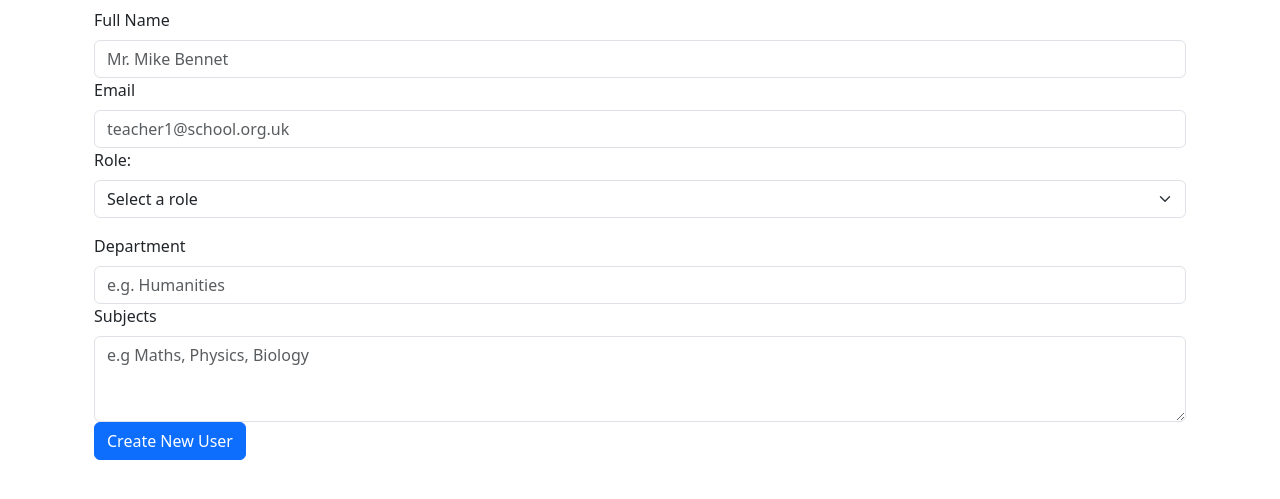
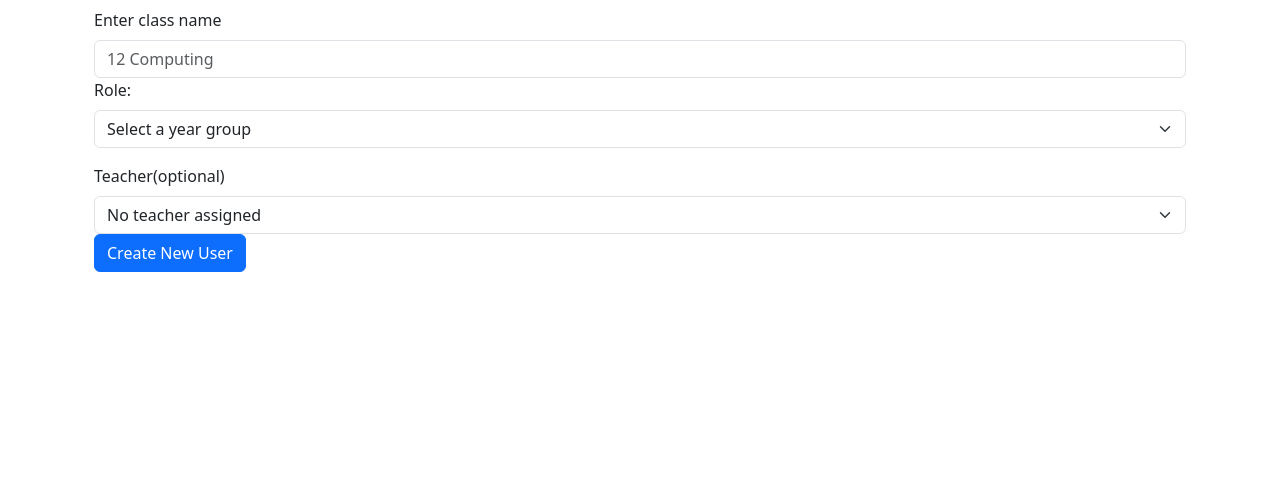
Before and after one commit to Tobi1654/SSMART, a Flask app: page /admin/add_class in a window 1280 px wide. Shown: the part 146-645 px from the top of the page. Run offline with Flask 3, Linux system fonts and the light colour scheme; the visitor is signed in with stand-in values (Sample User, id 1); data that the repository does not hold is empty.

Commit message:
added the add#-class template

```diff
--- a/app/models.py
+++ b/app/models.py
@@ -58,7 +58,7 @@ class Class(db.Model):
     __tablename__ = 'classes'
     class_id = db.Column(db.Integer, primary_key = True)
     teacher_id = db.Column(db.Integer, db.ForeignKey('teachers.teacher_id'), nullable = False)
-    class_name = db.Column(db.String(10), unique = True, nullable = False)
+    class_name = db.Column(db.String(50), unique = True, nullable = False)
     year_group = db.Column(db.Integer, nullable = False)
 
 #attendance database model, links to both student and class table
--- a/app/templates/add_class.html
+++ b/app/templates/add_class.html
@@ -8,71 +8,43 @@
 
 <form action="{{url_for('admin.add_class') }}" method="POST">
         <div class="form-group">
-                <label for="class_name" class="form-label">Full Name</label>
+                <label for="class_name" class="form-label">Enter class name</label>
                 <input type="text"
                         class="form-control"
-                        id="full_name"
-                        name="full_name"
-                        placeholder="Mr. Mike Bennet"
+                        id="class_name"
+                        name="class_name"
+                        placeholder="12 Computing"
                         required
-                        minlength="3"
+                        minlength="2"
                         pattern="[A-Za-z\s\-]+"
                 >
 
-                <label for="email" class="form-label">Email</label>
-                <input type="email"
-                        class="form-control"
-                        id="email"
-                        name="email"
-                        placeholder="teacher1@school.org.uk"
-                        required
-                >
-
                 <div class="mb-3">
-                        <label for="role" class="form-label">Role:</label>
-                        <select class="form-select" id="role" name="role">
-                                <option value="" selected disabled> Select a role </option>
-                                <option value="student">Student</option>
-                                <option value="teacher">Teacher</option>
-                                <option value="admin">Admin</option>
+                        <label for="year_group" class="form-label">Role:</label>
+                        <select class="form-select" id="year_group" name="year_group">
+                                <option value="" selected disabled> Select a year group </option>
+                                <option value="yr7">Year 7</option>
+                                <option value="yr8">Year 8</option>
+                                <option value="yr9">Year 9</option>
+                                <option value="yr10">Year 10</option>
+                                <option value="yr11">Year 11</option>
+                                <option value="yr12">Year 12</option>
+                                <option value="yr13">Year 13</option>
                         </select>
                 </div>
 
                 <div id="teacher_fields">
-                        <label for="department" class="form-label">Department</label>
-                        <input type="text"
-                                class="form-control"
-                                id="department"
-                                name="department"
-                                placeholder="e.g. Humanities"
-                        >
-
-                        <label for="subject" class="form-label">Subjects</label>
-                        <textarea class="form-control"
-                                id="subject"
-                                name="subject"
-                                placeholder="e.g Maths, Physics, Biology"
-                                rows="3"
-                        ></textarea>
+                    <label for="teacher_id" class="form-label">Teacher(optional)</label>
+                    <select class="form-select" id="year_group" name="year_group">
+                                <option value=""> No teacher assigned </option>
+                                {% for teachers in teachers %}
+                                <option value="{{teacher.teacher_id}}">{{ teacher.full_name }}</option>
+                                {% endfor %}
+                    </select>
                 </div>
 
                 <button class="btn btn-primary" type="submit">Create New User</button>
         </div>
 </form>
 </div>
-
-<script>
-        function toggleTeacherFields(){
-                const role = document.getElementById('role').value;
-                const teacherFields = document.getElementById('teacher-fields');
-                if (role == 'teacher'){
-                        teacherFields.style.display = 'block';
-                }
-                else {
-                        teacherFields.style.display = 'none';
-                }
-        }
-</script>
-
-
 {% endblock %}
```
